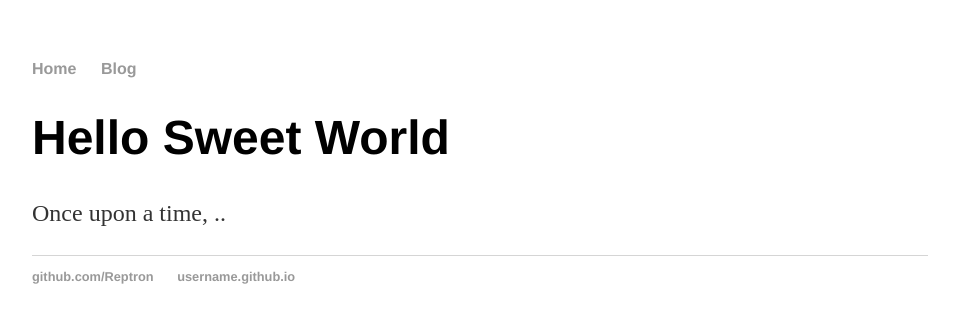
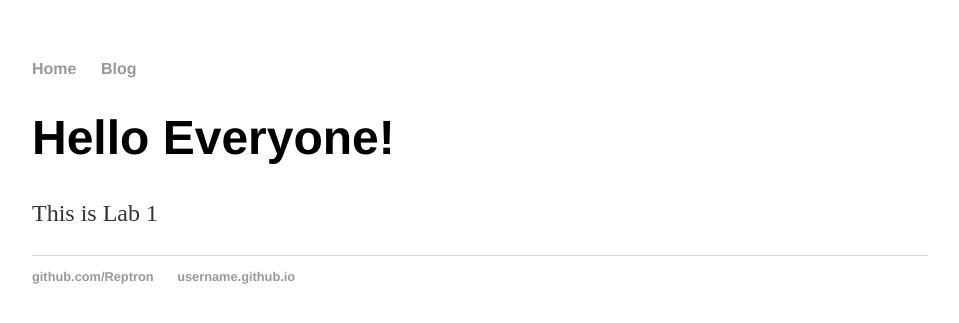
Before and after one commit to Reptron/reptron.github.io, a Jekyll site: the page built from index.html, in a window 1280 px wide. Shown: the top 323 px of the page, without its empty margins (160-1119 px from the left). Built offline with Jekyll 4.4.1, drawn with Linux system fonts in a browser that asks for light colours.

Commit message:
Update index.html

```diff
--- a/index.html
+++ b/index.html
@@ -1,8 +1,8 @@
 ---
 layout: default
-title: lab 1
+title: Lab 1
 ---
 <div class="blurb">
-      <h1>Hello Sweet World</h1>
-      <p>Once upon a time, ..</p>
+      <h1>Hello Everyone!</h1>
+      <p>This is Lab 1</p>
 </div>
```
